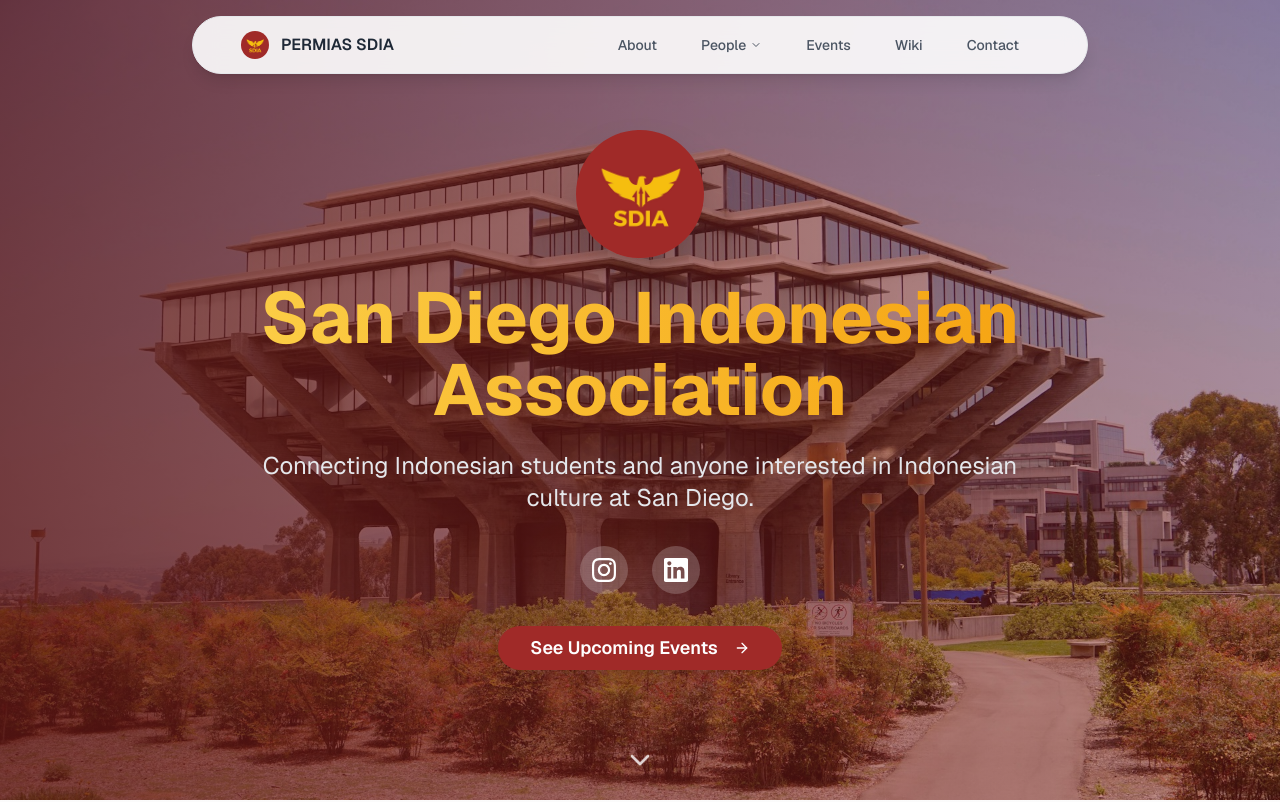
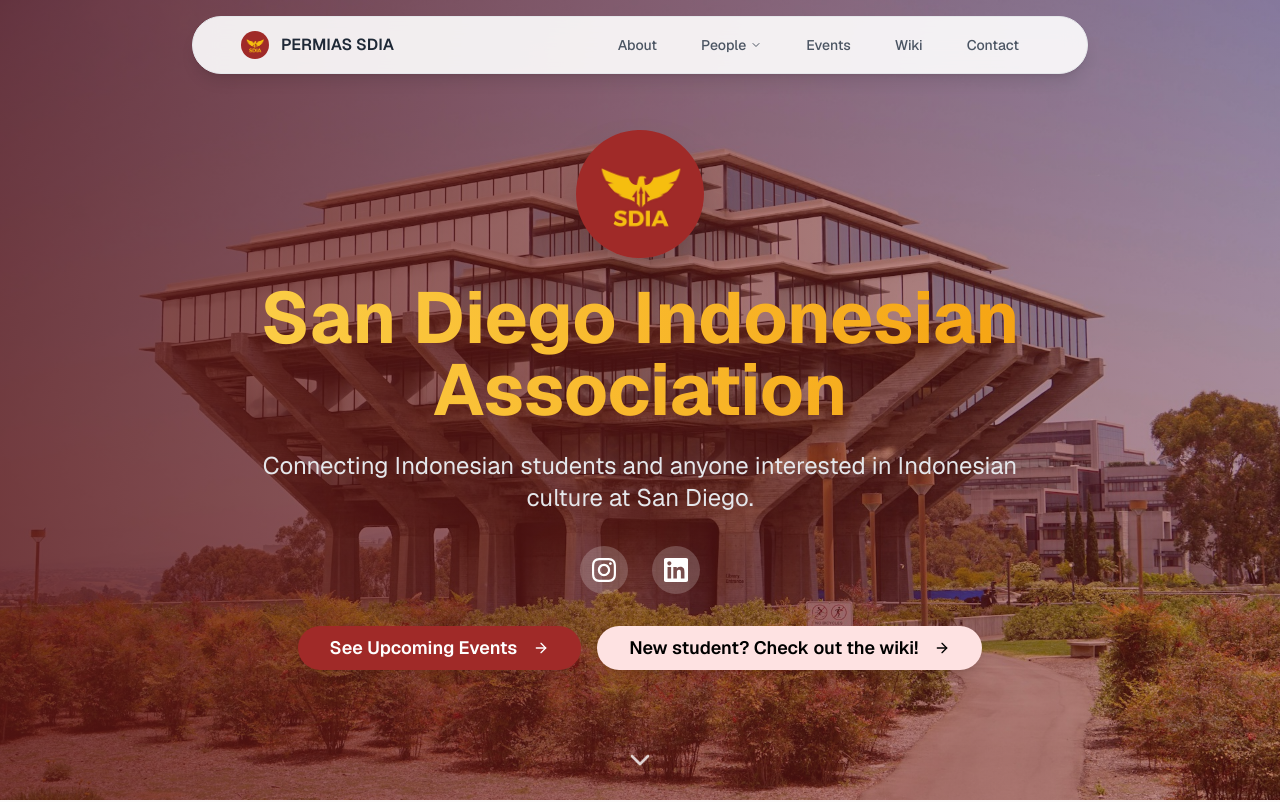
Before and after one commit to PERMIAS-SDIA/sdia-website-v2, a Next.js app: page / in a window 1280 px wide. Shown: the top 802 px of the page. Built offline with nearby package versions, Linux system fonts and the light colour scheme.

Commit message:
added wiki button to home page

```diff
--- a/app/page.tsx
+++ b/app/page.tsx
@@ -172,7 +172,16 @@ export default function HomePage() {
               >
                 See Upcoming Events
                 <ArrowRight className="ml-2 h-5 w-5 transition-transform group-hover:translate-x-1" />
+              </Button>
+            </a>
 
+            <a href="/wiki">
+              <Button
+                size="lg"
+                className="group rounded-full bg-primary-100 px-8 py-4 text-lg font-semibold text-black shadow-lg transition-all duration-300 hover:bg-primary-150 hover:shadow-xl"
+              >
+                New student? Check out the wiki!
+                <ArrowRight className="ml-2 h-5 w-5 transition-transform group-hover:translate-x-1" />
               </Button>
             </a>
           </div>
--- a/package.json
+++ b/package.json
@@ -1,6 +1,6 @@
 {
-  "name": "my-v0-project",
-  "version": "0.1.0",
+  "name": "PERMIA SDIA Website",
+  "version": "1.0.0",
   "private": true,
   "scripts": {
     "build": "next build",
```
Also changed, not shown: 1 other file (tests, documents, lock files or other folders).
